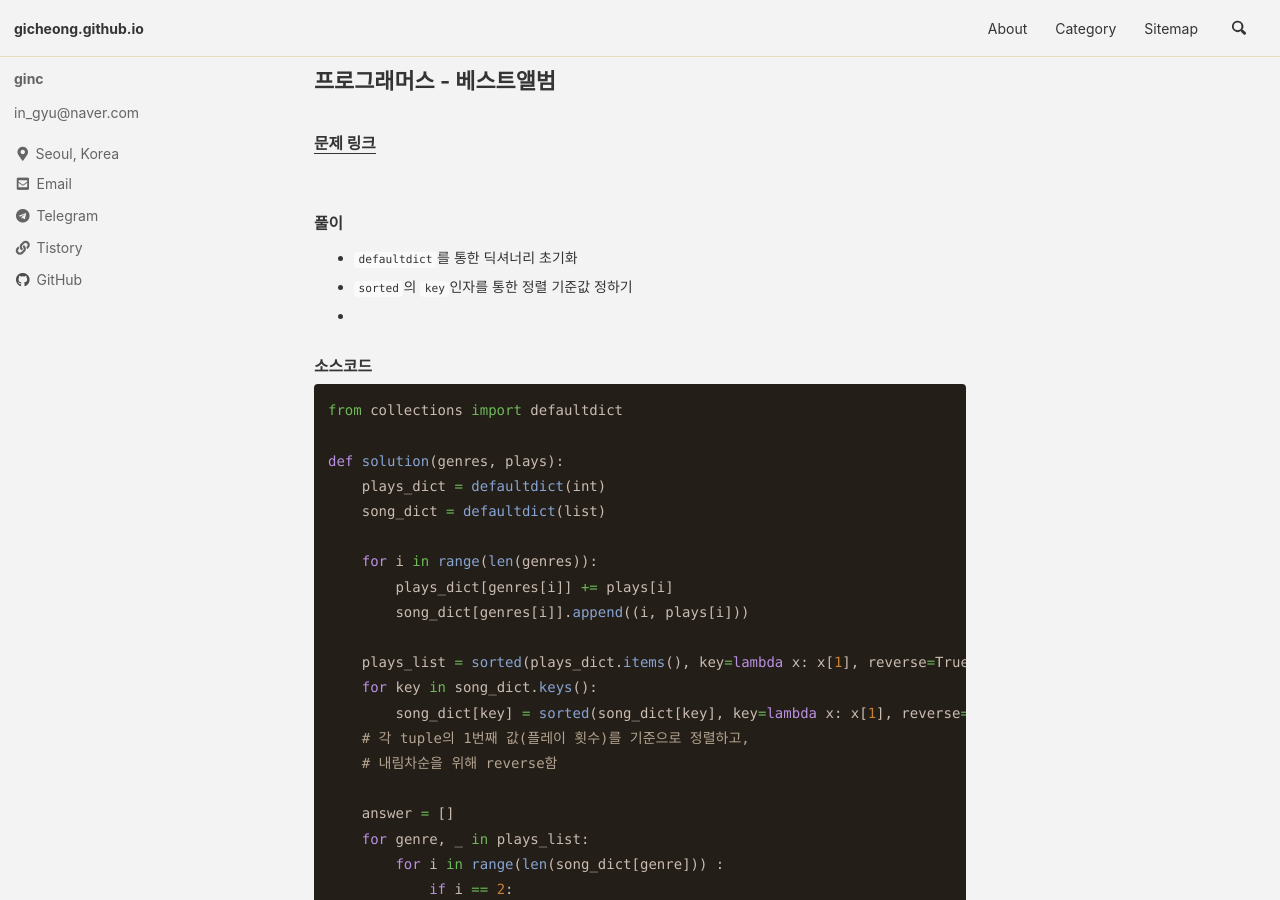
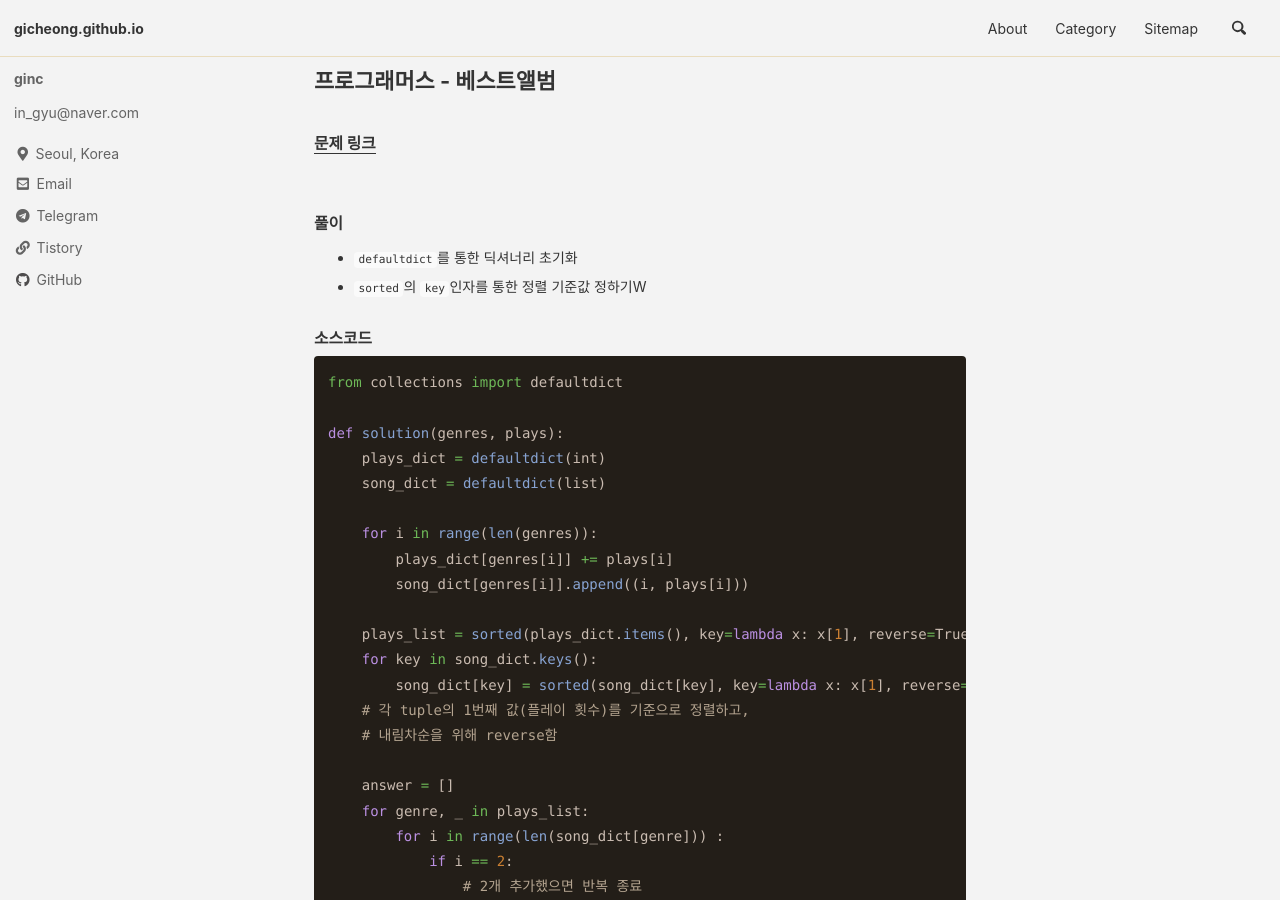
Before and after one commit to gincheong/deprecated-blog, a Jekyll site: the page built from _posts/programmers/2020-10-19-3.md, in a window 1280 px wide and 900 px high. Built offline with Jekyll 4.4.1, drawn with Linux system fonts in a browser that asks for light colours; cached includes are drawn as plain includes.

Commit message:
fix typo

````diff
--- a/_posts/programmers/2020-10-19-3.md
+++ b/_posts/programmers/2020-10-19-3.md
@@ -10,8 +10,7 @@ last_modified_at: 2020-10-19T15:13:00+09:00
 
 ### 풀이
 - `defaultdict`를 통한 딕셔너리 초기화
-- `sorted`의 `key`인자를 통한 정렬 기준값 정하기
--
+- `sorted`의 `key`인자를 통한 정렬 기준값 정하기W
 
 ### 소스코드
 ```python
````
